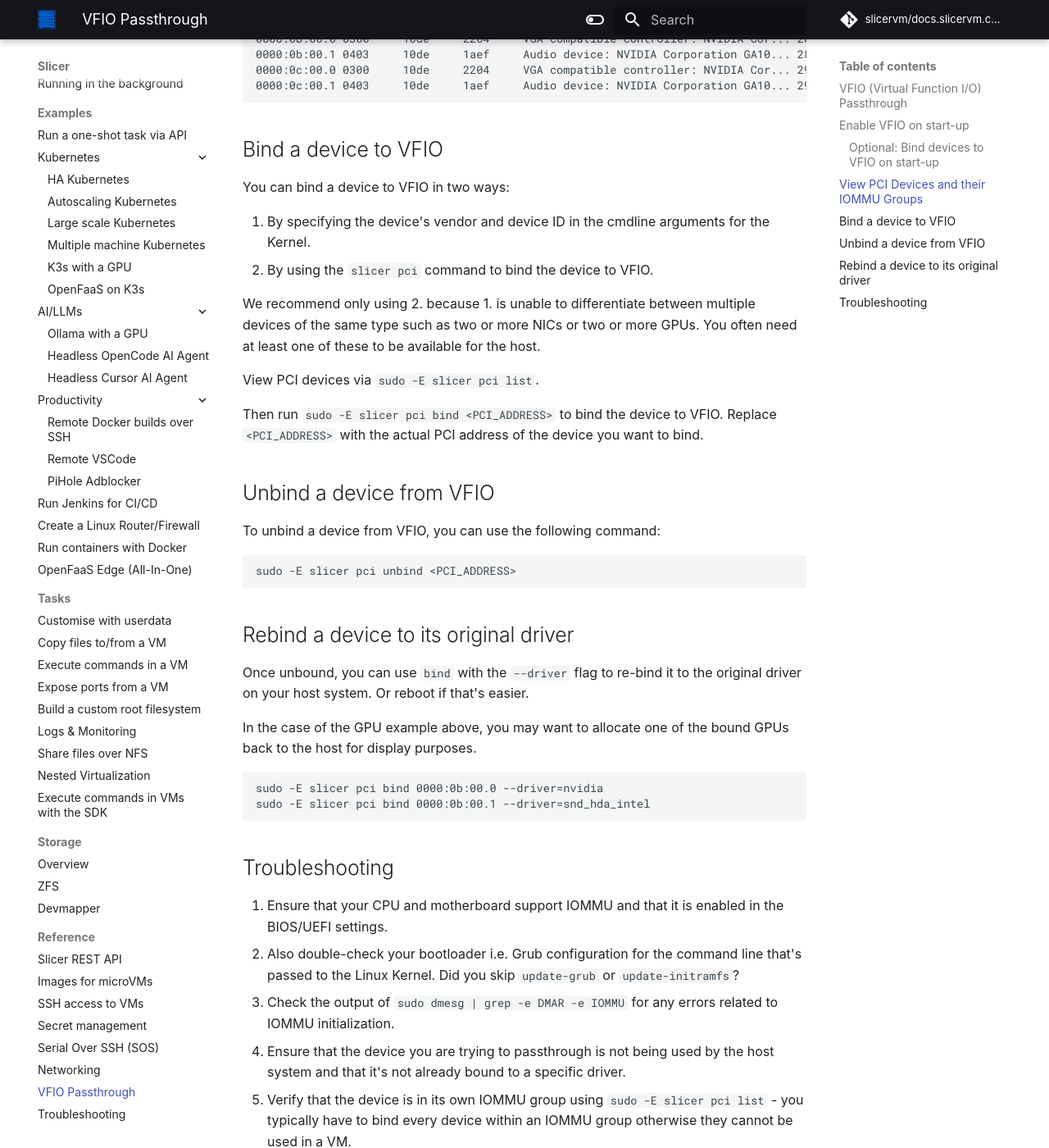
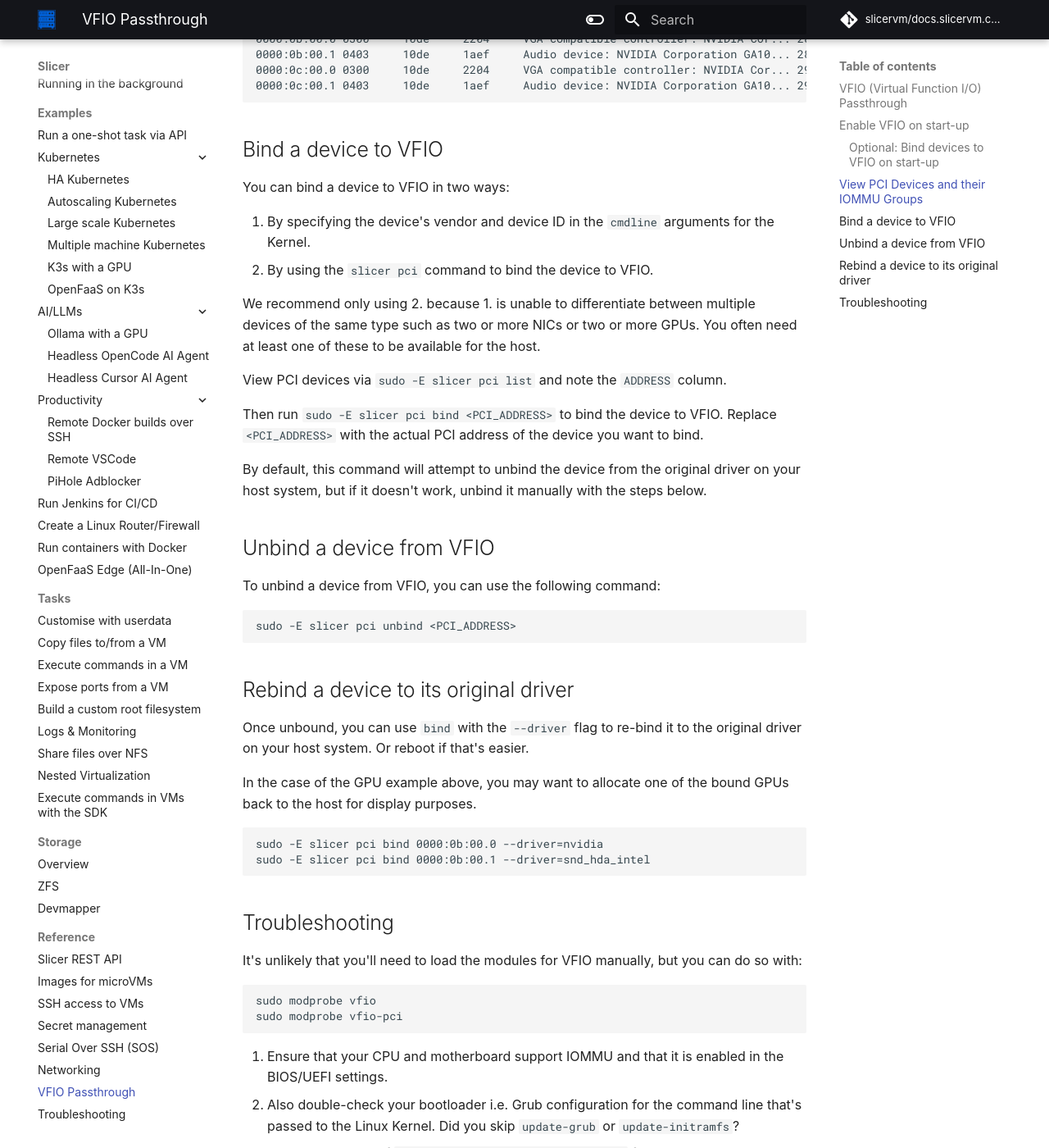
Before and after one commit to slicervm/docs.slicervm.com, an MkDocs documentation site: the page built from docs/reference/vfio.md, in a window 1280 px wide and 1400 px high, scrolled down 1968 px. Shown: the whole window at 82% size. Built offline with MkDocs 1.6.1 and Material for MkDocs 9.7.7, drawn with Linux system fonts in a browser that asks for light colours; some web fonts are replaced; comment, search, counter and statistics services are not loaded; some of the changed text lies outside the part shown.

Commit message:
Notes on VFIO
Signed-off-by: Alex Ellis (OpenFaaS Ltd) <alexellis2@gmail.com>

````diff
--- a/docs/reference/vfio.md
+++ b/docs/reference/vfio.md
@@ -85,14 +85,16 @@
 
 You can bind a device to VFIO in two ways:
 
-1. By specifying the device's vendor and device ID in the cmdline arguments for the Kernel.
+1. By specifying the device's vendor and device ID in the `cmdline` arguments for the Kernel.
 2. By using the `slicer pci` command to bind the device to VFIO.
 
 We recommend only using 2. because 1. is unable to differentiate between multiple devices of the same type such as two or more NICs or two or more GPUs. You often need at least one of these to be available for the host.
 
-View PCI devices via `sudo -E slicer pci list`.
+View PCI devices via `sudo -E slicer pci list` and note the `ADDRESS` column.
 
 Then run `sudo -E slicer pci bind <PCI_ADDRESS>` to bind the device to VFIO. Replace `<PCI_ADDRESS>` with the actual PCI address of the device you want to bind.
+
+By default, this command will attempt to unbind the device from the original driver on your host system, but if it doesn't work, unbind it manually with the steps below.
 
 ## Unbind a device from VFIO
 
@@ -115,11 +117,19 @@
 
 ## Troubleshooting
 
+It's unlikely that you'll need to load the modules for VFIO manually, but you can do so with:
+
+```bash
+sudo modprobe vfio
+sudo modprobe vfio-pci
+```
+
 1. Ensure that your CPU and motherboard support IOMMU and that it is enabled in the BIOS/UEFI settings.
 2. Also double-check your bootloader i.e. Grub configuration for the command line that's passed to the Linux Kernel. Did you skip `update-grub` or `update-initramfs`?
 3. Check the output of `sudo dmesg | grep -e DMAR -e IOMMU` for any errors related to IOMMU initialization.
 4. Ensure that the device you are trying to passthrough is not being used by the host system and that it's not already bound to a specific driver.
 5. Verify that the device is in its own IOMMU group using `sudo -E slicer pci list` - you typically have to bind every device within an IOMMU group otherwise they cannot be used in a VM.
+6. If you're having issues binding a device to VFIO, try explicitly unbinding it from the original driver with `sudo -E slicer pci unbind <PCI_ADDRESS>` first.
 
 After checking all of the above, if you find your devices are all mixed into the same IOMMU group, that means your system is not designed for VFIO.
 
````
